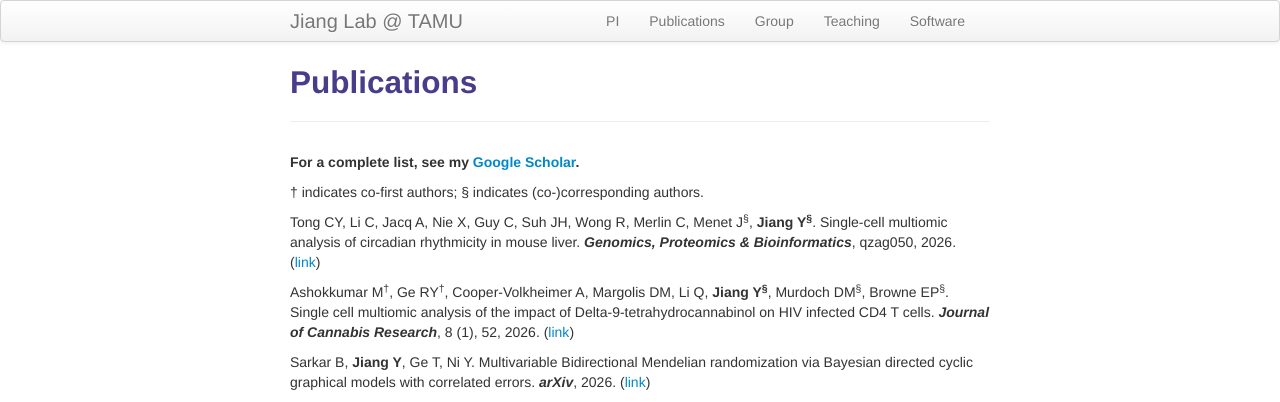
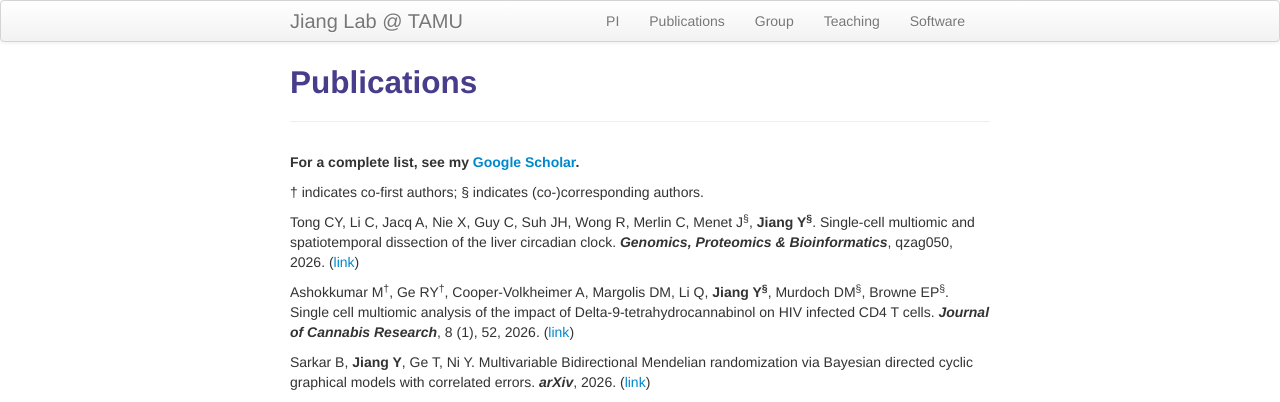
Before and after one commit to yuchaojiang/yuchaojiang.github.io, a Jekyll site: the page built from pages/pubs.md, in a window 1280 px wide. Shown: the top 402 px of the page. Built offline with Jekyll 4.4.1, drawn with Linux system fonts in a browser that asks for light colours.

Commit message:
Update pubs.md

```diff
--- a/pages/pubs.md
+++ b/pages/pubs.md
@@ -8,7 +8,7 @@ description: Yuchao Jiang's publications
 
 &dagger; indicates co-first authors; &sect; indicates (co-)corresponding authors.
 
-Tong CY, Li C, Jacq A, Nie X, Guy C, Suh JH, Wong R, Merlin C, Menet J<sup>&sect;</sup>, **Jiang Y<sup>&sect;</sup>**. Single-cell multiomic analysis of circadian rhythmicity in mouse liver. ***Genomics, Proteomics & Bioinformatics***, qzag050, 2026. ([link](https://doi.org/10.1093/gpbjnl/qzag050))
+Tong CY, Li C, Jacq A, Nie X, Guy C, Suh JH, Wong R, Merlin C, Menet J<sup>&sect;</sup>, **Jiang Y<sup>&sect;</sup>**. Single-cell multiomic and spatiotemporal dissection of the liver circadian clock. ***Genomics, Proteomics & Bioinformatics***, qzag050, 2026. ([link](https://doi.org/10.1093/gpbjnl/qzag050))
 
 Ashokkumar M<sup>&dagger;</sup>, Ge RY<sup>&dagger;</sup>, Cooper-Volkheimer A, Margolis DM, Li Q, **Jiang Y<sup>&sect;</sup>**, Murdoch DM<sup>&sect;</sup>, Browne EP<sup>&sect;</sup>. Single cell multiomic analysis of the impact of Delta-9-tetrahydrocannabinol on HIV infected CD4 T cells. ***Journal of Cannabis Research***, 8 (1), 52, 2026. ([link](https://link.springer.com/article/10.1186/s42238-026-00412-0))
 
```
